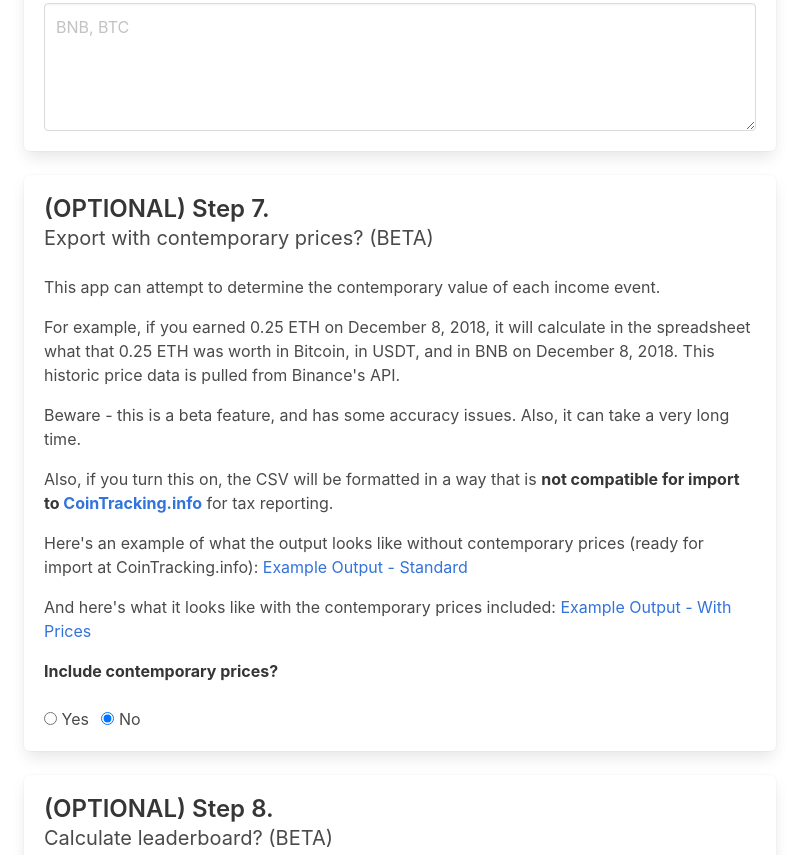
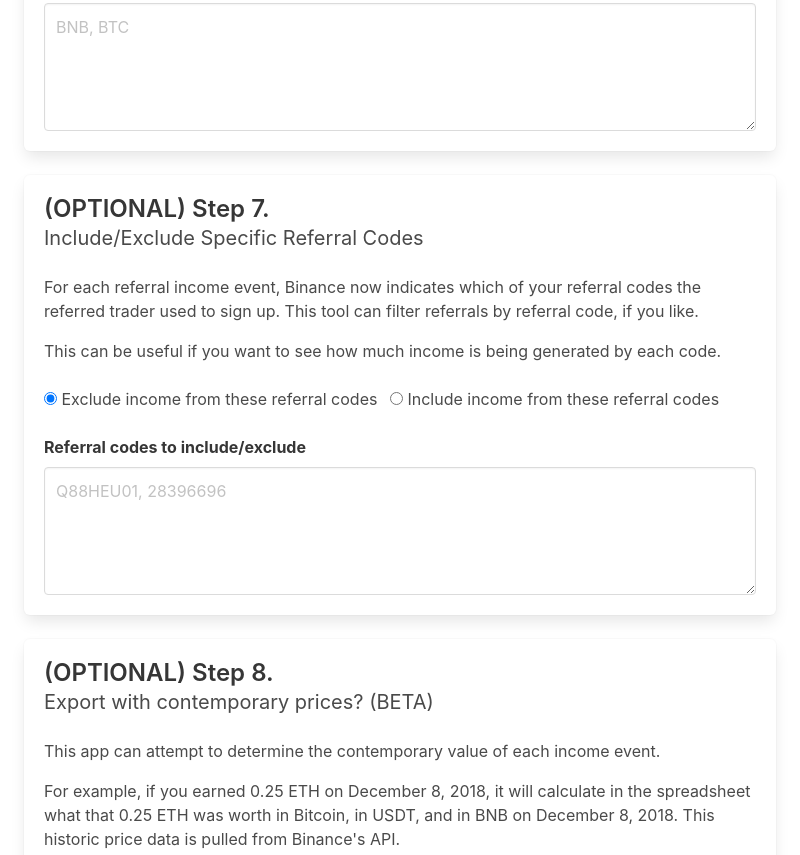
Before and after one commit to RefTrack/referral-analyzer, an Electron app: page index.html in a window 800 px wide. Shown: the part 2625-3480 px from the top of the page. Drawn offline with Linux system fonts and the light colour scheme; no server answers.

Commit message:
Added the ability to filter by referral code.

```diff
--- a/dragFiles.js
+++ b/dragFiles.js
@@ -132,6 +132,7 @@ goBtn.addEventListener('click', function () {
     const interval = document.getElementById('interval-input').value
     const specificReferals = document.getElementById('specific-referrals-textarea').value
     const specificCurrencies = document.getElementById('specific-coins-textarea').value
+    const specificCodes = document.getElementById('specific-codes-textarea').value
     const startDate = document.getElementById('start-date').value
     const endDate = document.getElementById('end-date').value
     const formatForCointrackingImport = document.getElementById('do-import-radio').checked
@@ -146,7 +147,8 @@ goBtn.addEventListener('click', function () {
         startDate,
         endDate,
         leaderboardLength,
-        leaderboardCurrency
+        leaderboardCurrency,
+        specificCodes
     }
 
     if(document.getElementById('yes-leaderboard-radio').checked) {
@@ -168,6 +170,12 @@ goBtn.addEventListener('click', function () {
         filtersObj.includeOrExcludeSpecificCurrencies = "include"
     } else {
         filtersObj.includeOrExcludeSpecificCurrencies = "exclude"
+    }
+
+    if(document.getElementById('codes-include-radio').checked) {
+        filtersObj.includeOrExcludeSpecificCodes = "include"
+    } else {
+        filtersObj.includeOrExcludeSpecificCodes = "exclude"
     }
 
 
--- a/index.html
+++ b/index.html
@@ -211,6 +211,39 @@
               </div>
         </div>
 
+
+        <div class='box'>
+          <h1 class='title is-4'>(OPTIONAL) Step 7.</h2>
+          <p class='subtitle'>Include/Exclude Specific Referral Codes</p>
+          <div class='content'>
+              <p>For each referral income event, Binance now indicates which of your referral codes the referred trader used to sign up.
+                This tool can filter referrals by referral code, if you like.
+              </p>
+              <p>This can be useful if you want to see how much income is being generated by each code.</p>
+          </div>
+
+          <div class="control">
+              <!-- <label class='label'>TEst</label> -->
+              <label class="radio">
+                <input type="radio" name="code-filter-radio" id="codes-exclude-radio" checked>
+                Exclude income from these referral codes
+              </label>
+              <label class="radio">
+                <input type="radio" name="code-filter-radio"id="codes-include-radio" >
+                Include income from these referral codes
+              </label>
+          </div>
+
+          <br/>
+
+          <div class="field">
+              <label class="label">Referral codes to include/exclude</label>
+              <div class="control">
+                <textarea class="textarea" id="specific-codes-textarea" placeholder="Q88HEU01, 28396696"></textarea>
+              </div>
+            </div>
+      </div>
+
         <!-- <div class='box'>
             <h1 class='title is-4'>(OPTIONAL) Step 7.</h2>
             <p class='subtitle'>Change Coin Acronyms</p>
@@ -252,7 +285,7 @@
       </div>  -->
 
         <div class='box'>
-            <h1 class='title is-4'>(OPTIONAL) Step 7.</h2>
+            <h1 class='title is-4'>(OPTIONAL) Step 8.</h2>
             <p class='subtitle'>Export with contemporary prices? (BETA)</p>
             <div class='content'>
 
@@ -307,7 +340,7 @@
 
 
         <div class='box'>
-          <h1 class='title is-4'>(OPTIONAL) Step 8.</h2>
+          <h1 class='title is-4'>(OPTIONAL) Step 9.</h2>
           <p class='subtitle'>Calculate leaderboard? (BETA)</p>
           <div class='content'>
 
```
Also changed, not shown: analyzeIncome.js (+21 -1 lines).
